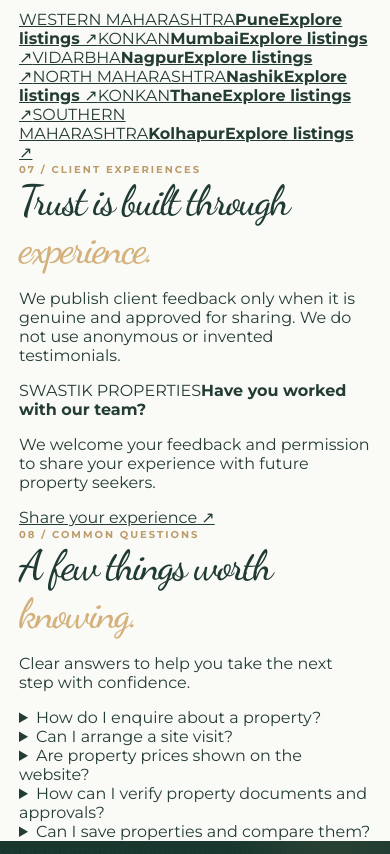
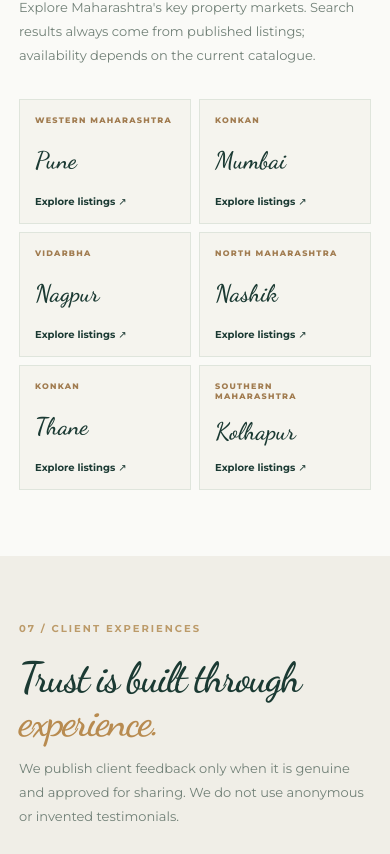
Before and after one commit to avviiiral/Swastik-Properties, an Angular app in the folder frontend/web-app/: page / in a window 390 px wide. Shown: the part 4010-4864 px from the top of the page. Built offline with nearby package versions, Linux system fonts and the light colour scheme; no server answers.

Commit message:
Style new public discovery and editorial sections

```diff
--- a/frontend/web-app/src/styles.css
+++ b/frontend/web-app/src/styles.css
@@ -249,3 +249,45 @@ a{color:inherit}img{max-width:100%}
 .properties-page .empty-state p{max-width:340px;margin:0 0 17px;color:#8a958e;font-size:11px;line-height:1.7;text-align:center}
 @media(hover:none){.site-shell main .property-card:hover,.site-shell main .type-card:hover{transform:none}.site-shell main figure:hover img,.site-shell main .property-visual:hover img,.site-shell main .cover:hover img{transform:none}}
 @media(prefers-reduced-motion:reduce){.site-shell main.route-changing{animation:none}.site-shell .site-header .header-inner,.site-shell .site-footer a,.site-shell main img,.site-shell main button{transition:none!important}.site-scroll-progress{display:none}}
+
+
+/* Public discovery additions — area guides, editorial trust, FAQs and recently viewed. */
+.home-page .area-guides,.home-page .public-faq,.home-page .recently-viewed{padding-top:92px;padding-bottom:92px}
+.home-page .editorial-heading{display:grid;grid-template-columns:1fr .75fr;align-items:end;gap:38px;margin:20px 0 32px}
+.home-page .editorial-heading h2{margin:0;color:#1b3a33;font:600 clamp(38px,4.5vw,58px)/1.05 var(--font-display);letter-spacing:-.045em}
+.home-page .editorial-heading h2 em{color:#b88b50;font-style:normal}
+.home-page .editorial-heading p{max-width:470px;margin:0;color:#718077;font-size:13px;line-height:1.85}
+.home-page .area-guide-grid{display:grid;grid-template-columns:repeat(3,minmax(0,1fr));gap:12px}
+.home-page .area-guide-grid a{min-height:150px;padding:20px;display:flex;flex-direction:column;align-items:flex-start;justify-content:space-between;border:1px solid #dfe5dc;background:#f5f4ee;color:#1b3a33;text-decoration:none;transition:transform .22s,border-color .22s,background .22s}
+.home-page .area-guide-grid a:hover{transform:translateY(-3px);border-color:#c49b62;background:#fff}
+.home-page .area-guide-grid a>span{color:#a17c50;font-size:8px;font-weight:800;letter-spacing:.16em}
+.home-page .area-guide-grid a strong{font:600 28px var(--font-display)}
+.home-page .area-guide-grid a b{font-size:10px;font-weight:700}
+.home-page .client-voices{padding:90px 0;background:#f0eee7}
+.home-page .voices-empty{padding:30px;border:1px solid #d8d9cf;background:rgba(250,250,247,.72)}
+.home-page .voices-empty>span{color:#a17c50;font-size:9px;font-weight:800;letter-spacing:.16em}
+.home-page .voices-empty strong{display:block;margin-top:16px;color:#1b3a33;font:600 24px var(--font-display)}
+.home-page .voices-empty p{max-width:520px;color:#718077;font-size:12px;line-height:1.8}
+.home-page .voices-empty a{color:#1b3a33;font-size:11px;font-weight:800;text-decoration:none}
+.home-page .faq-list{border-top:1px solid #dce2d9}
+.home-page .faq-list details{border-bottom:1px solid #dce2d9}
+.home-page .faq-list summary{position:relative;padding:19px 36px 19px 0;color:#294438;font-size:13px;font-weight:700;cursor:pointer;list-style:none}
+.home-page .faq-list summary::-webkit-details-marker{display:none}
+.home-page .faq-list summary:after{position:absolute;right:4px;content:'+';color:#b88b50;font-size:20px;font-weight:400}
+.home-page .faq-list details[open] summary:after{content:'−'}
+.home-page .faq-list details p{max-width:760px;margin:0;padding:0 30px 20px 0;color:#718077;font-size:12px;line-height:1.85}
+.home-page .recently-viewed{padding-top:0}
+.home-page .recently-viewed h2{margin:12px 0 18px;color:#1b3a33;font:600 30px var(--font-display)}
+.home-page .recent-links{display:flex;flex-wrap:wrap;gap:8px}
+.home-page .recent-links a{padding:10px 13px;border:1px solid #dfe5dc;background:#fff;color:#304b3e;text-decoration:none;font-size:10px;text-transform:capitalize}
+.home-page .recent-links a span{margin-left:9px;color:#b88b50}
+@media(max-width:680px){
+ .home-page .area-guides,.home-page .public-faq{padding-top:65px;padding-bottom:65px}
+ .home-page .client-voices{padding:65px 0}
+ .home-page .editorial-heading{grid-template-columns:1fr;gap:12px}
+ .home-page .area-guide-grid{grid-template-columns:1fr 1fr;gap:8px}
+ .home-page .area-guide-grid a{min-height:125px;padding:15px}
+ .home-page .area-guide-grid a strong{font-size:24px}
+ .home-page .voices-empty{padding:22px}
+}
+@media(prefers-reduced-motion:reduce){.home-page .area-guide-grid a{transition:none}}
```
